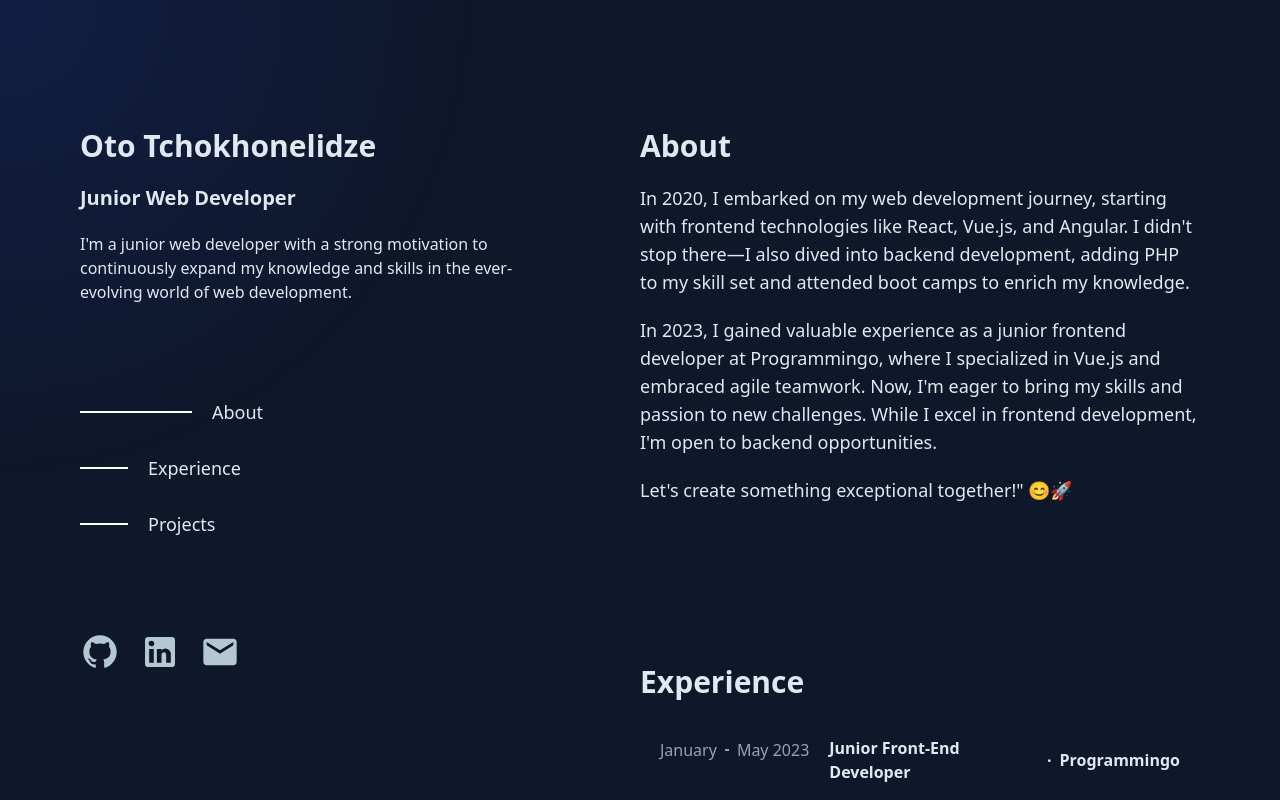
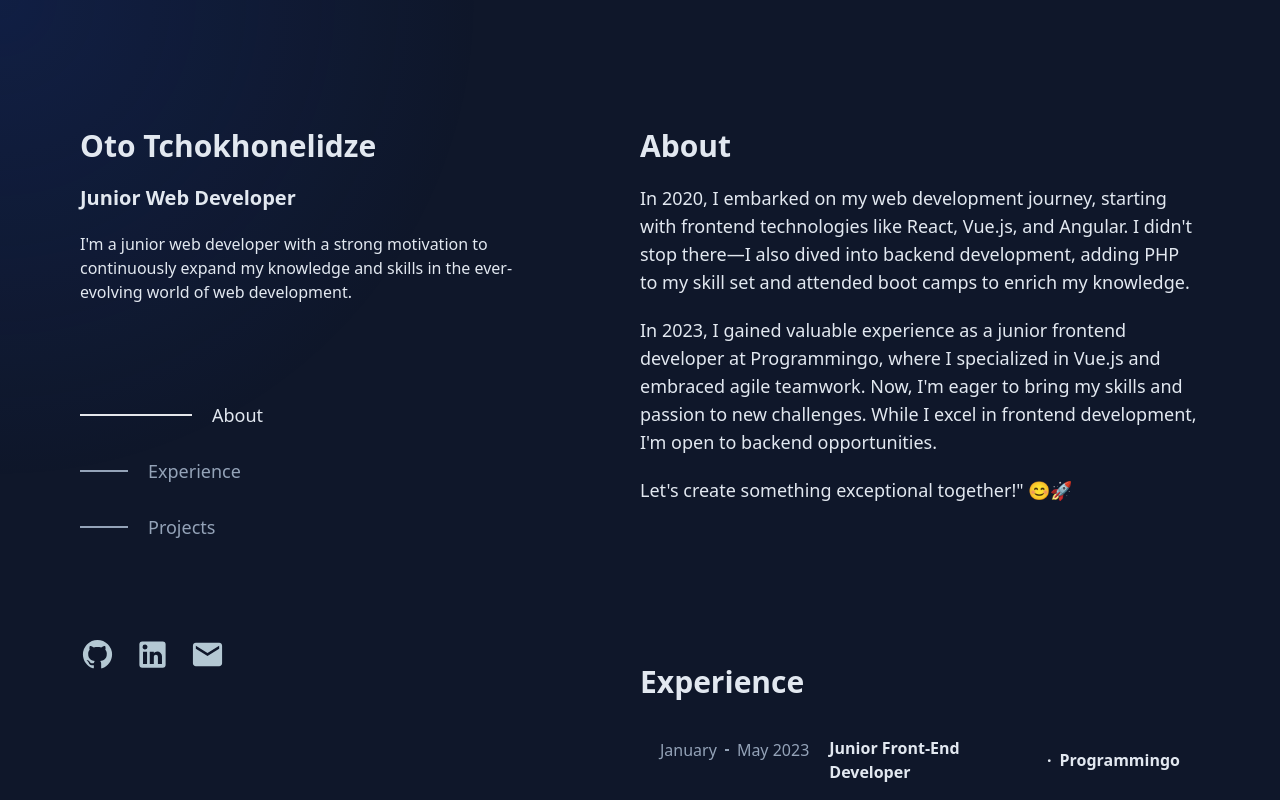
Before and after one commit to Oto48/Portfolio, a React (Create React App) app: page / in a window 1280 px wide. Shown: the top 800 px of the page. Built offline with nearby package versions, Linux system fonts and the light colour scheme.

Commit message:
edit navbar

```diff
--- a/src/components/Navbar/Navbar.js
+++ b/src/components/Navbar/Navbar.js
@@ -69,30 +69,57 @@ const Navbar = () => {
         </p>
       </div>
       <ul className="capitalize hidden lg:flex flex-col gap-7 text-lg 2xl:text-xl">
-        <a href="#about" className="flex gap-5 items-center">
+        <div className="flex">
+          <a
+            href="#about"
+            className={`group flex gap-5 items-center hover:text-white ${
+              activeLink === "about" ? "" : "text-slate-400"
+            }`}
+          >
             <span
-            className={`border h-0 border-white block transition-width duration-200 ${
-              activeLink === "about" ? "w-28 3xl:w-32" : "w-12 3xl:w-16"
+              className={`border h-0 transition-width group-hover:border-white group-hover:w-28 3xl:group-hover:w-32 duration-200 ${
+                activeLink === "about"
+                  ? "w-28 3xl:w-32"
+                  : "w-12 3xl:w-16 border-slate-400"
               }`}
             ></span>
             about
           </a>
-        <a href="#experience" className="flex gap-5 items-center">
+        </div>
+        <div className="flex">
+          <a
+            href="#experience"
+            className={`group flex gap-5 items-center hover:text-white ${
+              activeLink === "experience" ? "" : "text-slate-400"
+            }`}
+          >
             <span
-            className={`border h-0 border-white block transition-width duration-200 ${
-              activeLink === "experience" ? "w-28 3xl:w-32" : "w-12 3xl:w-16"
+              className={`border h-0 transition-width group-hover:border-white group-hover:w-28 3xl:group-hover:w-32 duration-200 ${
+                activeLink === "experience"
+                  ? "w-28 3xl:w-32"
+                  : "w-12 3xl:w-16 border-slate-400"
               }`}
             ></span>
             experience
           </a>
-        <a href="#projects" className="flex gap-5 items-center">
+        </div>
+        <div className="flex">
+          <a
+            href="#projects"
+            className={`group flex gap-5 items-center hover:text-white ${
+              activeLink === "projects" ? "" : "text-slate-400"
+            }`}
+          >
             <span
-            className={`border h-0 border-white block transition-width duration-200 ${
-              activeLink === "projects" ? "w-28 3xl:w-32" : "w-12 3xl:w-16"
+              className={`border h-0 transition-width group-hover:border-white group-hover:w-28 3xl:group-hover:w-32 duration-200 ${
+                activeLink === "projects"
+                  ? "w-28 3xl:w-32"
+                  : "w-12 3xl:w-16 border-slate-400"
               }`}
             ></span>
             projects
           </a>
+        </div>
       </ul>
       <ul className="flex gap-5 items-center">
         <a
@@ -100,17 +127,17 @@ const Navbar = () => {
           target="_blank"
           rel="noopener noreferrer"
         >
-          <GithubSvg fill={"#b4c8d3"} width={40} height={40} />
+          <GithubSvg fill={"#b4c8d3"} width={35} height={35} />
         </a>
         <a
           href="https://www.linkedin.com/in/oto-chokhonelidze/"
           target="_blank"
           rel="noopener noreferrer"
         >
-          <LinkedinSvg fill={"#b4c8d3"} width={40} height={40} />
+          <LinkedinSvg fill={"#b4c8d3"} width={35} height={35} />
         </a>
         <a href="mailto:otchokhonelidze4@gmail.com">
-          <EmailSvg fill={"#b4c8d3"} width={40} height={40} />
+          <EmailSvg fill={"#b4c8d3"} width={35} height={35} />
         </a>
       </ul>
     </nav>
```
Lines whose indentation alone changed are shown as unchanged.
